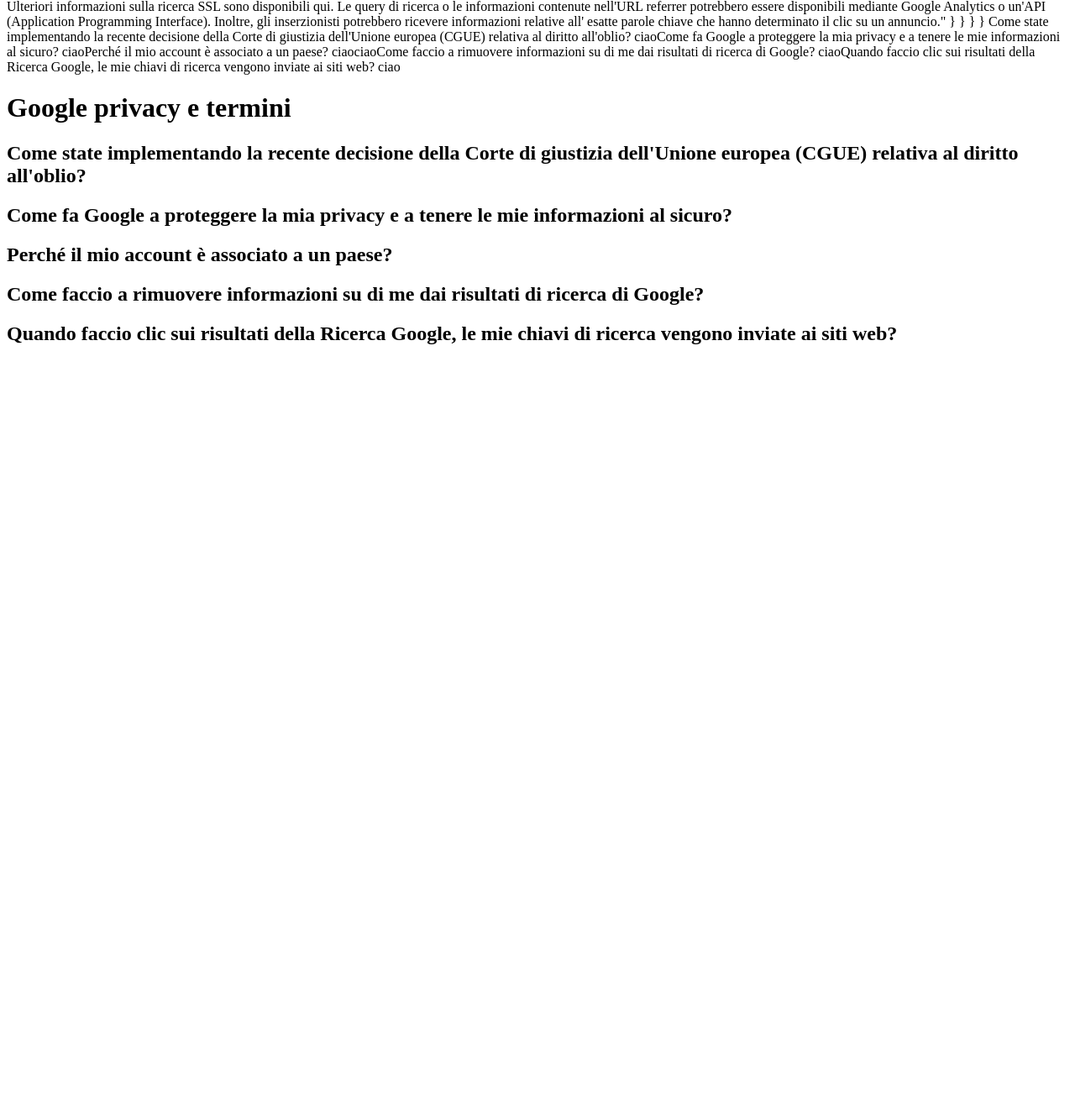
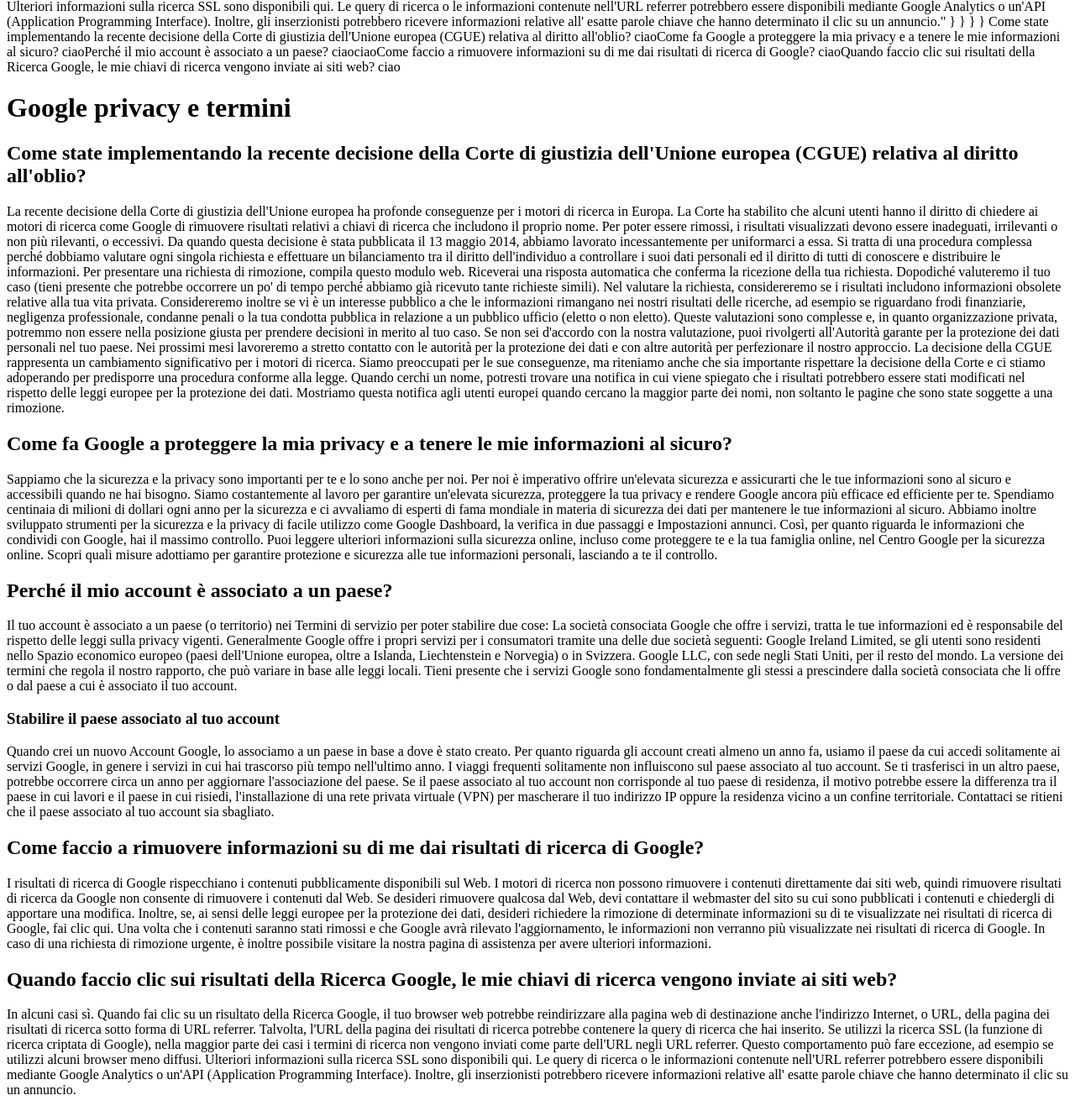
Before and after one commit to C-Bertotti/php-google-faq, a PHP site: page / in a window 1280 px wide. Shown: the part 765-2088 px from the top of the page at 84% size. Before the commit the page ends 1175 px from the top, so only its background shows below. Run offline with PHP 8.4, Linux system fonts and the light colour scheme.

Commit message:
Stampato sottotitoli e risposte

```diff
--- a/index.php
+++ b/index.php
@@ -94,7 +94,12 @@ foreach($faq as $question) {
         <main>
             <div class="wrapper">
                 <?php foreach ($faq as $question):?>
-                <h2><?php echo $question['domanda'];?></h2>
+                    <h2><?php echo $question['domanda'];?></h2>
+                    <?php foreach ($question['risposta'] as $answer):?>
+                        <h3><?php echo $answer['sottotitolo'];?></h3>
+                        <p><?php echo $answer['corpo'];?></p>
+
+                    <?php endforeach;?>
                 <?php endforeach;?>
             </div>
 
```
